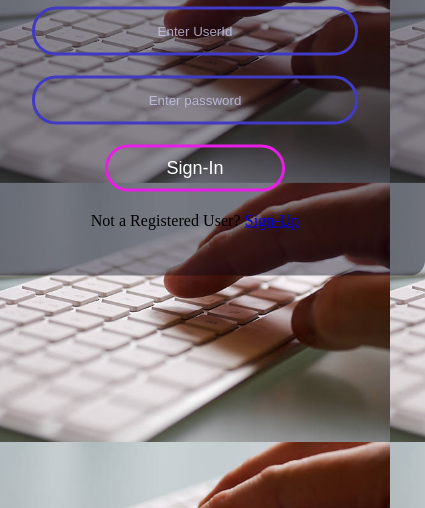
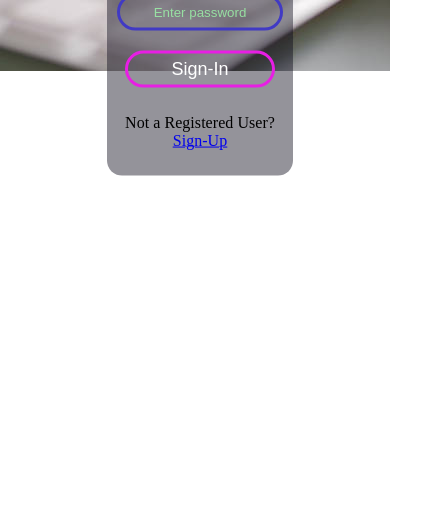
Before and after one commit to Tarundon/JS-Mini-Project---1---JavaScript-Mini-Project---8ttizx6t9ces, a plain HTML site: page index.html in a window 390 px wide. Shown: the part 336-844 px from the top of the page, 425 px wide, since content can reach past the window. Drawn offline with Linux system fonts and the light colour scheme.

Commit message:
second commit

```diff
--- a/App.js
+++ b/App.js
@@ -4,7 +4,7 @@ function validate(){
     let userid = document.getElementById("email").value
     let password = document.getElementById("password").value
 
-    let user_records=new Array();
+    let user_records = new Array();
    user_records=JSON.parse(localStorage.getItem("users"))?JSON.parse(localStorage.getItem("users")):[]
    if(user_records.some((v)=>{return v.email==userid && v.password==password}))
   {
--- a/styles.css
+++ b/styles.css
@@ -65,3 +65,59 @@ cursor: pointer;
  p a:hover{
      color: cyan;
  }
+
+
+ @media screen and (max-width: 500px){
+     body{
+         background-size: auto;
+         background-repeat: no-repeat;
+         margin: 0;
+         padding: 0;
+     }
+     .box{
+         margin: 5px;
+         width: auto;
+         padding: 10px;
+         display: flex;
+         flex-direction: column;
+         height:auto;
+         position: absolute;
+           top: 40%;
+
+
+     }
+     .box input[type="text"],.box input[type="password"],.box input[type="email"]{
+
+
+        margin: 10px auto;
+
+        padding: 8px 5px;
+        width: 150px;
+
+
+        transition: 0.25px ;
+        }
+     .box input::placeholder{
+        color: rgba(158, 249, 170, 0.8);
+    }
+    .box input[type="text"]:focus,.box input[type="password"]:focus, .box input[type="email"]:focus {
+        width: 155px;
+        border-color: rgb(197, 105, 133);
+    }
+    #btn , #btn-2{
+
+    display: block;
+    font-size: auto;
+    margin: 10px auto;
+    text-align: center;
+    border: 3px solid #e81ee4;
+    padding: 5px 5px;
+    width: 150px;
+
+    color: white;
+
+    transition: 0.25px ;
+    cursor: pointer;
+    }
+
+ }
```
Also changed, not shown: index.html (+1 -0 lines), registration.html (+1 -1 lines).
